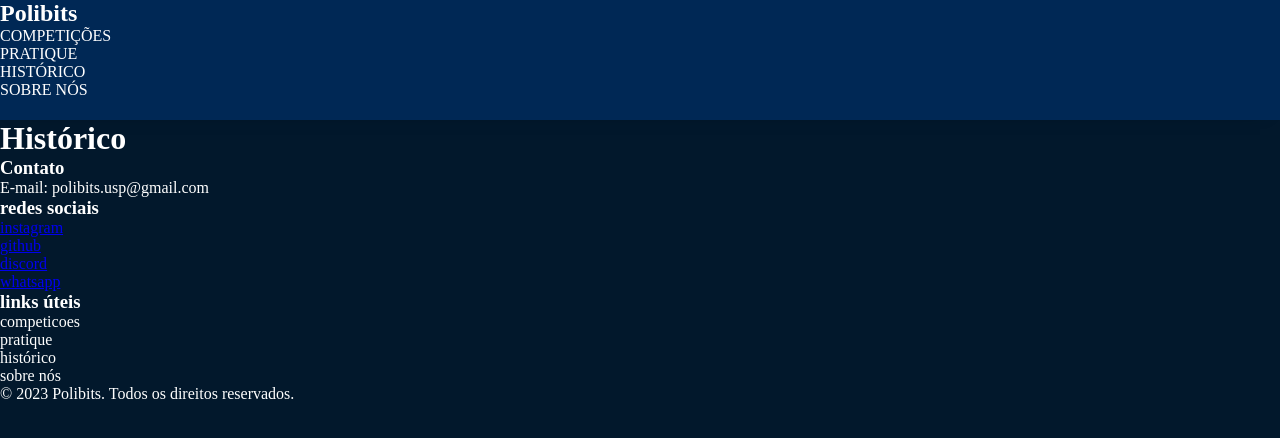
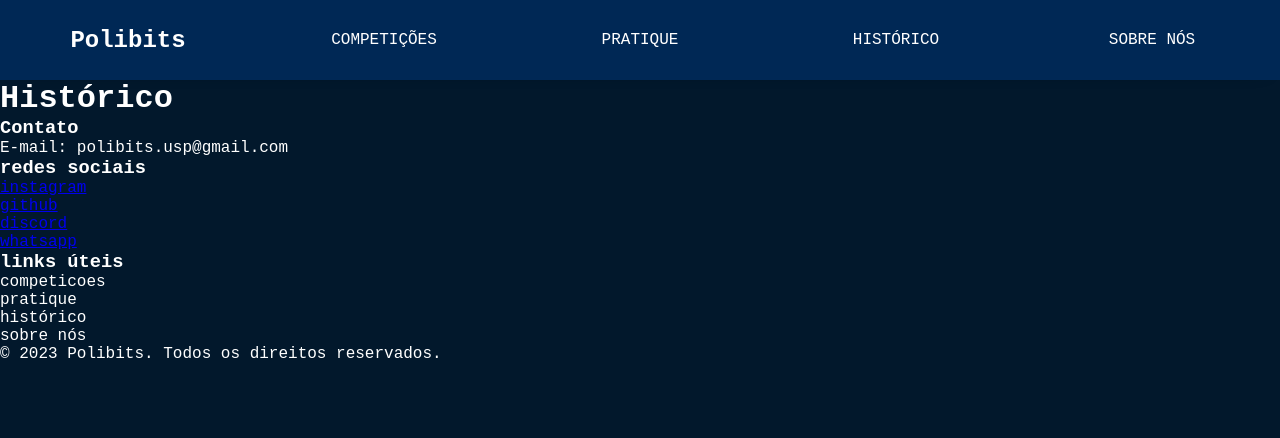
Before and after one commit to Polibits/website-frontend, a React (Create React App) app: page /historico in a window 1280 px wide. Shown: the top 438 px of the page. Built offline with nearby package versions, Linux system fonts and the light colour scheme.

Commit message:
📱 Design: i hate javaescripto

```diff
--- a/src/components/navbar.jsx
+++ b/src/components/navbar.jsx
@@ -9,7 +9,9 @@
         return (
             <nav className='navbar'>
                 <div className='navbar-container'>
-                    <Link to='/'><h1>Polibits</h1></Link>
+                    <div className='navbar-icon'>
+                        <Link to='/'><h1>Polibits</h1></Link>
+                    </div>
                     <div className='navbar-links'>
                         <ul>
                             <li><Link to='/competicoes'>COMPETIÇÕES</Link></li>
--- a/src/css/basic.css
+++ b/src/css/basic.css
@@ -8,6 +8,9 @@
     --text-font-size: 1rem;
 }
 
+/* fonte parão do site */
+@import url('https://fonts.googleapis.com/css2?family=JetBrains+Mono&display=swap');
+
 /* removendo margin e padding */
 body, h1, h2, h3, p, ul, li {
     margin: 0;
@@ -16,6 +19,7 @@
 
 /* estilo do body */
 body {
+    font-family: 'JetBrains Mono', monospace;
     color: var(--white);
     font-size: var(--text-font-size);
     background-color: var(--dark-blue);
--- a/src/css/navbar.css
+++ b/src/css/navbar.css
@@ -1,13 +1,33 @@
 .navbar-container {
+    display: flex;
     width: 100vw;
-    height: 15vh;
+    height: 10vh;
     background-color: var(--light-blue);
     box-shadow: 0px 5px 20px -20px var(--black);
+    align-items: center;
+    text-align: center;
+}
+
+.navbar-icon {
+    width: 20vw;
+}
+
+.navbar-links {
+    width: 80vw;
+    display: flex;
+}
+
+.navbar-container ul {
+    list-style-type: none;
+    display: flex;
+}
+
+.navbar-container li {
+    width: 20vw;
 }
 
 /* estilo padrão do link */
 .navbar-container a {
-    display: block;
     color: var(--white);
     text-decoration: none;
 }
@@ -15,6 +35,7 @@
 /* estilo do link com mouse sobrevoando */
 .navbar-container a:hover {
     font-weight: 600;
+    text-decoration: underline;
 }
 
 /* estilo do link ativado */
```
